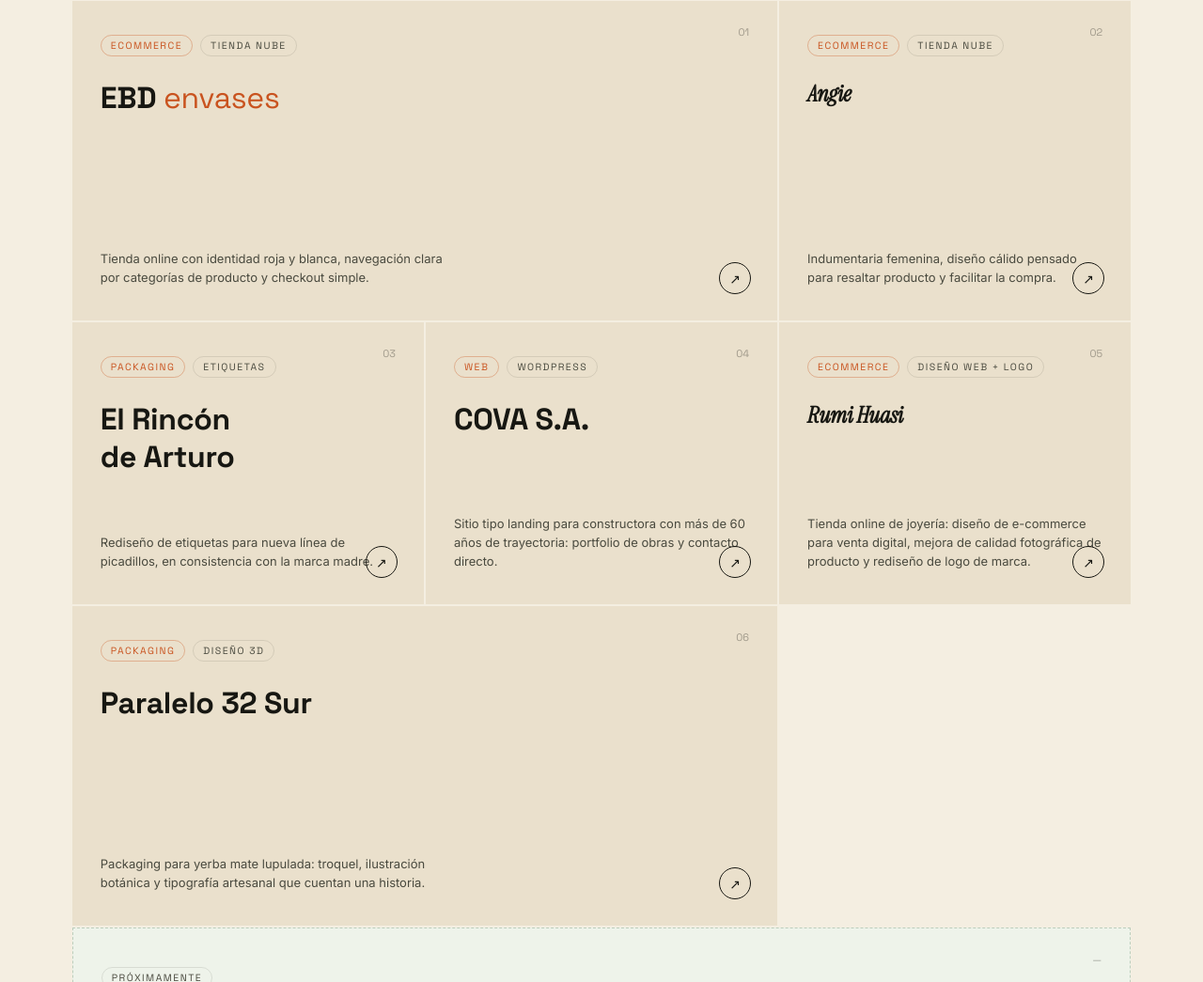
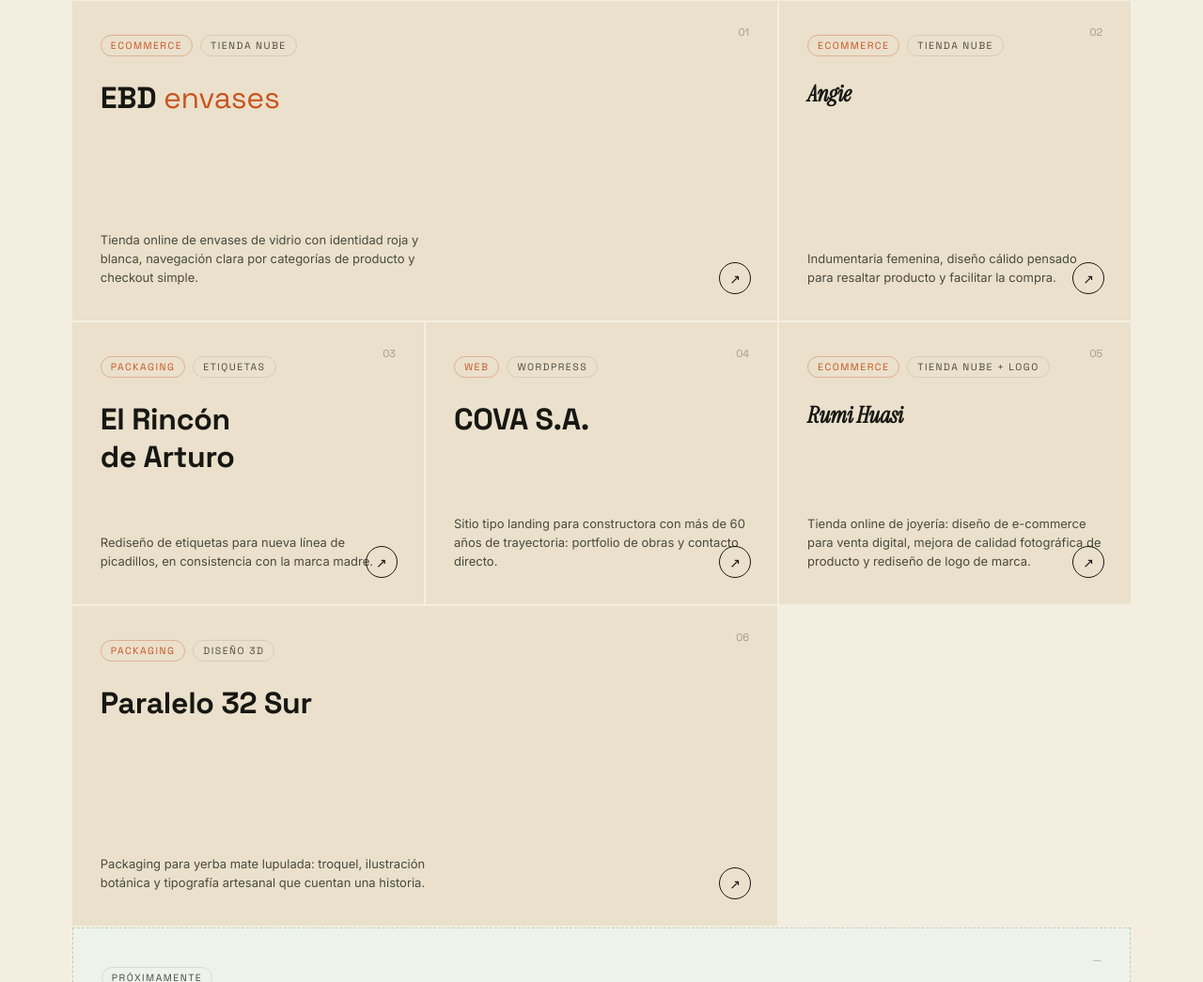
Before and after one commit to rbusso259-sudo/Portfolio, a plain HTML site: page index.html in a window 1280 px wide. Shown: the part 1062-2107 px from the top of the page at 94% size. Drawn offline with Linux system fonts and the light colour scheme.

Commit message:
Add files via upload

```diff
--- a/index.html
+++ b/index.html
@@ -570,7 +570,7 @@
         <div class="meta-row"><span class="cat">Ecommerce</span><span class="tool">Tienda Nube</span></div>
         <div class="logo">EBD <span style="font-weight:400; color:var(--orange-2)">envases</span></div>
       </div>
-      <p>Tienda online con identidad roja y blanca, navegación clara por categorías de producto y checkout simple.</p>
+      <p>Tienda online de envases de vidrio con identidad roja y blanca, navegación clara por categorías de producto y checkout simple.</p>
       <div class="arrow">↗</div>
     </a>
 
@@ -607,7 +607,7 @@
     <a class="card reveal" data-cat="ecommerce" style="--d:0.32s" href="https://joyeriarumihuasi.com.ar/" target="_blank" rel="noopener">
       <div>
         <div class="idx">05</div>
-        <div class="meta-row"><span class="cat">Ecommerce</span><span class="tool">Diseño Web + Logo</span></div>
+        <div class="meta-row"><span class="cat">Ecommerce</span><span class="tool">Tienda Nube + Logo</span></div>
         <div class="logo serif" style="font-size:1.5em; font-weight:700;">Rumi Huasi</div>
       </div>
       <p>Tienda online de joyería: diseño de e-commerce para venta digital, mejora de calidad fotográfica de producto y rediseño de logo de marca.</p>
```
Also changed, not shown: 1 other file.
